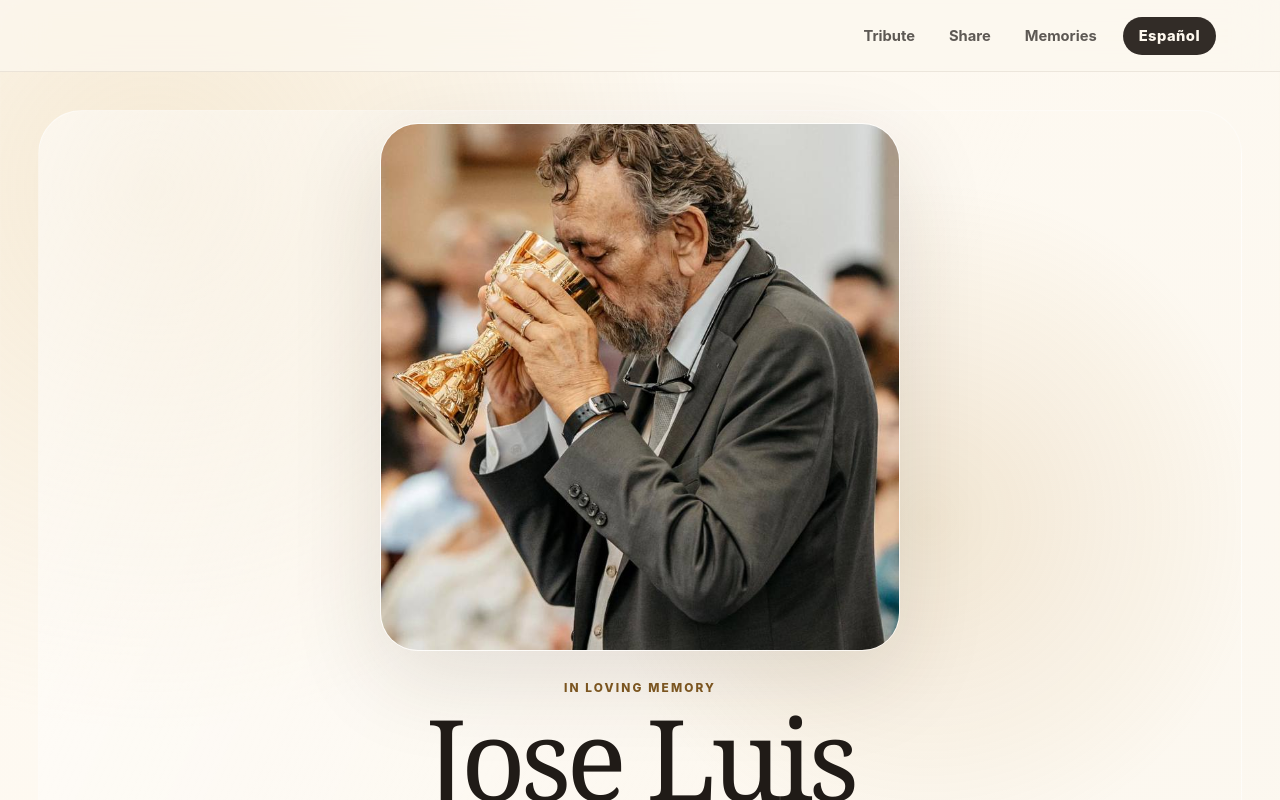
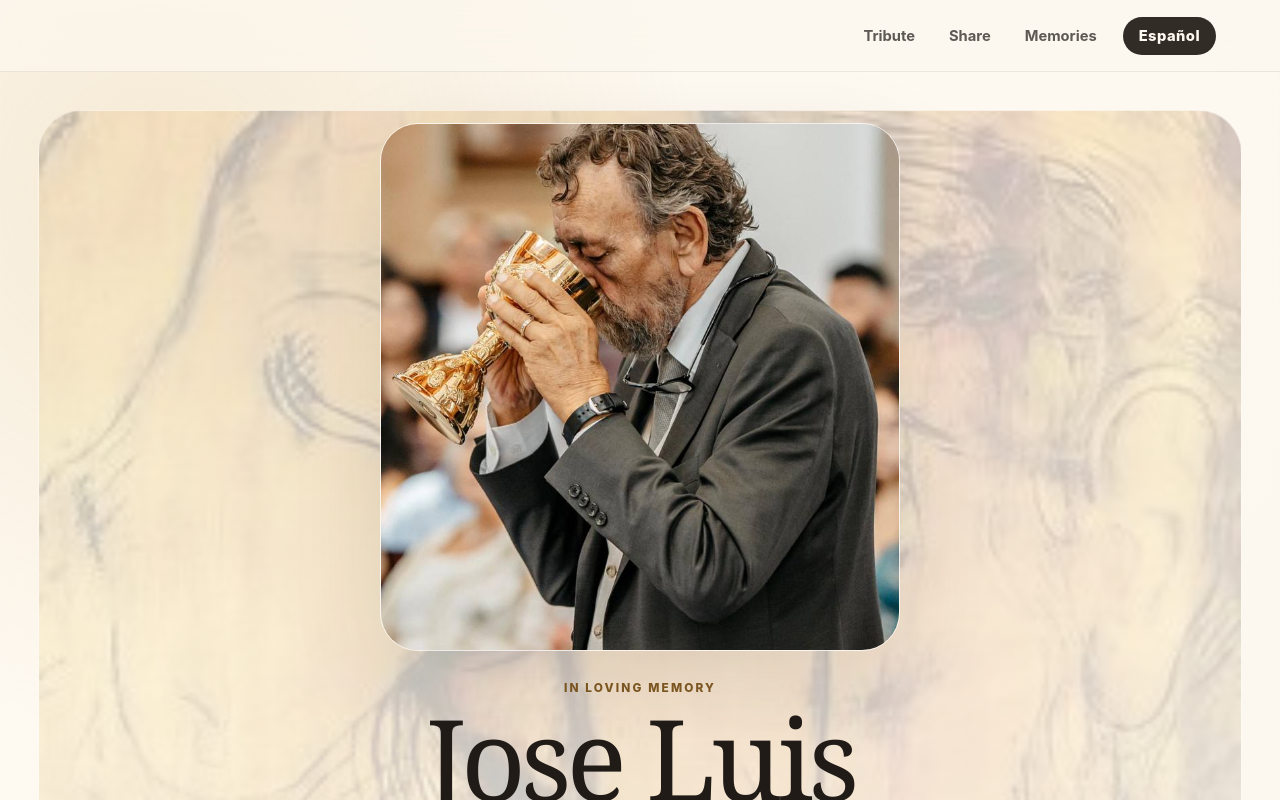
Before and after one commit to sandreu-ai/joseluisandreu-memorial, a React (Vite) app: page / in a window 1280 px wide. Shown: the top 800 px of the page. Built offline with nearby package versions, Linux system fonts and the light colour scheme; no server answers; the database is empty.

Commit message:
feat: add transparent header background

```diff
--- a/src/styles.css
+++ b/src/styles.css
@@ -114,12 +114,15 @@ a { color: inherit; }
 }
 .hero::before {
   background:
-    radial-gradient(circle at 74% 36%, rgba(185, 138, 58, 0.16), transparent 21rem),
-    linear-gradient(115deg, rgba(255, 255, 255, 0.52), transparent 58%);
+    linear-gradient(180deg, rgba(251, 247, 239, 0.62), rgba(251, 247, 239, 0.82)),
+    radial-gradient(circle at 74% 36%, rgba(185, 138, 58, 0.18), transparent 21rem),
+    url('/header-background.jfif') center / cover no-repeat;
+  background-blend-mode: normal, soft-light, multiply;
   border: 1px solid rgba(255,255,255,0.42);
   border-radius: 44px;
   content: "";
   inset: clamp(16px, 3vw, 42px);
+  opacity: 0.72;
   pointer-events: none;
   position: absolute;
 }
```
Also changed, not shown: public/header-background.jfif (added).
